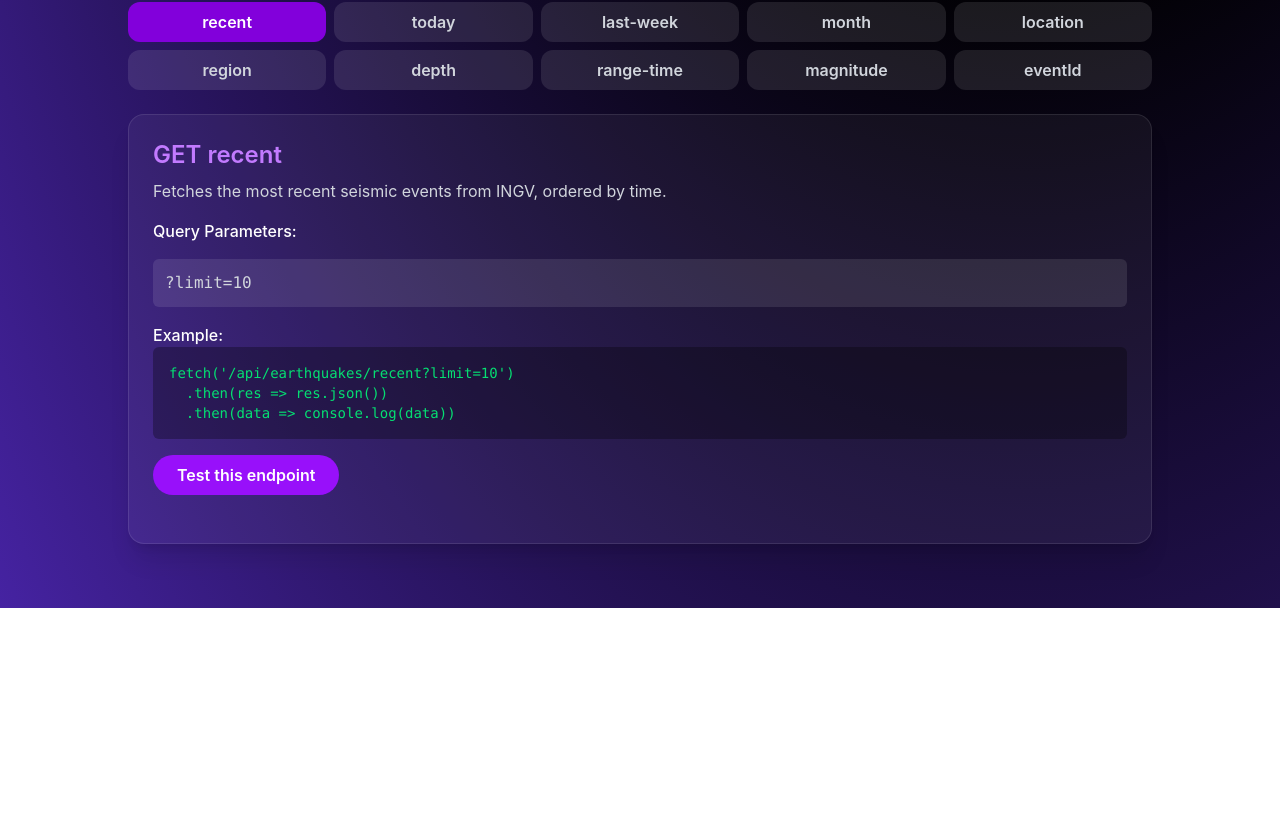
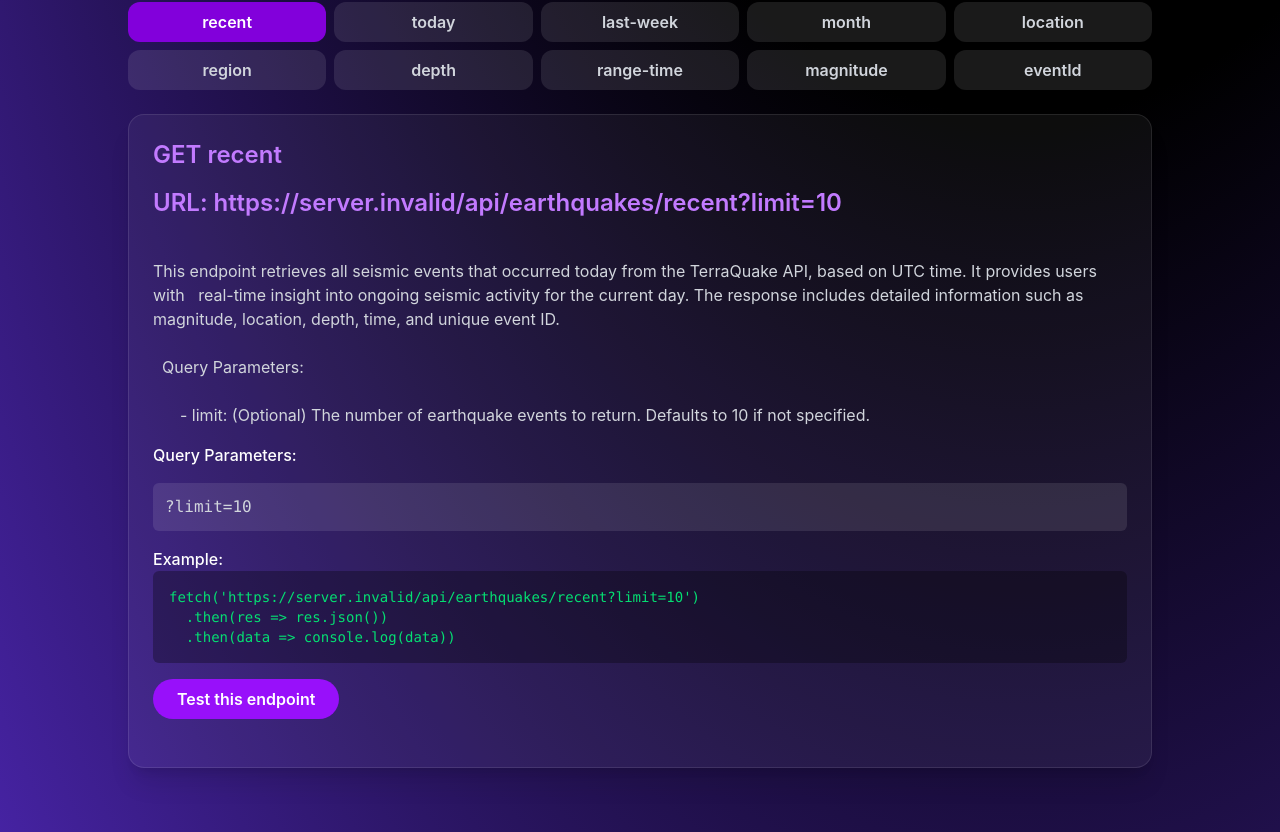
Before and after one commit to yash25hemnani/TerraQuakeApi, a React (Vite) app in the folder frontend/: page / in a window 1280 px wide. Shown: the part 2144-2976 px from the top of the page. Before the commit the page ends 2752 px from the top, so only its background shows below. Built offline with nearby package versions, Linux system fonts and the light colour scheme; no server answers.

Commit message:
update description endpont earthquakes

```diff
--- a/frontend/src/components/apiDocs/apiDocsEarthquakes.jsx
+++ b/frontend/src/components/apiDocs/apiDocsEarthquakes.jsx
@@ -10,60 +10,104 @@ export default function ApiDocsEarthquakes() {
   const endpoints = [
     {
       title: 'recent',
-      description:
-        'Fetches the most recent seismic events from INGV, ordered by time.',
+      description: `
+This endpoint retrieves all seismic events that occurred today from the TerraQuake API, based on UTC time. It provides users with   real-time insight into ongoing seismic activity for the current day. The response includes detailed information such as magnitude, location, depth, time, and unique event ID.
+
+  Query Parameters:
+
+      - limit: (Optional) The number of earthquake events to return. Defaults to 10 if not specified.`,
       query: '?limit=10',
       example: '/api/earthquakes/recent?limit=10',
       method: 'GET',
     },
     {
       title: 'today',
-      description: 'Fetches all seismic events that occurred today (UTC time).',
+      description: `
+This endpoint retrieves all seismic events that occurred today (from 00:00 UTC to the current time) from the TerraQuake API.
+It allows users to monitor real-time seismic activity and provides a daily overview of ongoing earthquakes.
+The response includes detailed information such as magnitude, location, depth, event time, and coordinates.
+
+  Query Parameters:
+
+      - limit: (Optional) The number of earthquake events to return. Default is 10 if not provided.`,
       query: '?limit=10',
       example: '/api/earthquakes/today?limit=10',
       method: 'GET',
     },
     {
       title: 'last-week',
-      description: 'Fetches seismic events from the past 7 days.',
+      description: `
+This endpoint retrieves all seismic events that occurred in the last 7 days from the TerraQuake API.
+It allows users to monitor and analyze recent seismic activity over the past week, providing insights into short-term trends and regional patterns.
+
+  Query Parameters:
+
+      - limit: (Optional) The number of earthquake events to return. Default is 10 if not specified.`,
       query: '?limit=20',
       example: '/api/earthquakes/last-week?limit=20',
       method: 'GET',
     },
     {
       title: 'month',
-      description: 'Fetches seismic events for a specific year and month.',
+      description: `
+This endpoint retrieves all seismic events that occurred during a specific month and year from the TerraQuake API.
+It allows users to explore historical earthquake data for a given period. The response includes detailed event information such as magnitude, location, depth, and timestamp.
+
+  Query Parameters:
+
+      - year: (Required) The target year (e.g., 2025).
+      - month: (Required) The target month in numeric format (01 to 12).
+      - limit: (Optional) The number of events to return. Default is 10 if not specified.`,
       query: '?year=2025&month=03&limit=10',
       example: '/api/earthquakes/month?year=2025&month=03&limit=15',
       method: 'GET',
     },
     {
       title: 'location',
-      description:
-        'Fetches events for a specific location (latitude and longitude-based).',
+      description: `----`,
       query: '?lat=42.5&lon=13.4&radius=50&limit=10',
       example: '/api/earthquakes/location?lat=42.5&lon=13.4&radius=50&limit=10',
       method: 'GET',
     },
     {
       title: 'region',
-      description:
-        'Fetches events that occurred within a specific Italian region.',
+      description: `
+This endpoint retrieves all seismic events that occurred within a specific Italian region from the TerraQuake API.
+It allows users to filter earthquakes by regional boundaries for localized seismic analysis. The response includes key data such as magnitude, location, depth, and time.
+
+  Query Parameters:
+
+      - region: (Required) The name of the Italian region to filter by (e.g., Campania, Sicilia, Lazio). Case-insensitive.
+      - limit: (Optional) The number of events to return. Defaults to 10 if not specified.`,
       query: '?region=Campania&limit=10',
       example: '/api/earthquakes/region?region=Campania&limit=10',
       method: 'GET',
     },
     {
       title: 'depth',
-      description:
-        'Fetches events with a specified focal depth (in kilometers).',
+      description: `
+This endpoint retrieves all seismic events that occurred at a specific focal depth, measured in kilometers, from the TerraQuake API.
+It allows users to analyze earthquakes based on their depth, which can help assess their potential surface impact.
+
+  Query parameters:
+
+      - depth: (Required) The focal depth of the earthquakes in kilometers (e.g., 10).
+      - limit: (Optional) The number of events to return. Default is 10 if not specified.`,
       query: '?depth=10&limit=10',
       example: '/api/earthquakes/depth?depth=10&limit=10',
       method: 'GET',
     },
     {
       title: 'range-time',
-      description: 'Fetches events that occurred between two specific dates.',
+      description: `
+This endpoint retrieves all seismic events that occurred within a specific time range, using a custom start and end date.
+It allows users to query historical earthquake data over any desired period, making it ideal for research, reports, or time-based visualizations.
+
+  Query Parameters:
+
+      - startdate: (Required) The start date of the time range (format: YYYY-MM-DD).
+      - enddate: (Required) The end date of the time range (format: YYYY-MM-DD).
+      - limit: (Optional) The number of earthquake events to return. Default is 10 if not specified.`,
       query: '?startdate=2025-01-01&enddate=2025-03-30&limit=10',
       example:
         '/api/earthquakes/range-time?startdate=2025-01-01&enddate=2025-03-30&limit=10',
@@ -71,14 +115,27 @@ export default function ApiDocsEarthquakes() {
     },
     {
       title: 'magnitude',
-      description: 'Fetches events with a specific magnitude (e.g., ≥ 1.0).',
+      description: `
+This endpoint retrieves all seismic events that have a specific or greater magnitude from the TerraQuake API.
+It is useful for filtering earthquakes based on their strength and analyzing seismic intensity patterns over time or regions.
+
+  Query Parameters:
+
+      - mag: (Required) Minimum magnitude to filter by (e.g., 2 will return all events with magnitude ≥ 2.0).
+      - limit: (Optional) Number of earthquake events to return. Default is 10 if not specified.`,
       query: '?mag=1&limit=10',
       example: '/api/earthquakes/magnitude?mag=1&limit=10',
       method: 'GET',
     },
     {
       title: 'eventId',
-      description: 'Fetches a single seismic event by its unique event ID.',
+      description: `
+This endpoint retrieves a specific seismic event by its unique event ID from the TerraQuake API.
+It allows users to access detailed information about a single earthquake event, including magnitude, location, depth, and precise timestamp.
+
+  Query Parameters:
+
+      - eventId: (Required) The unique identifier of the earthquake event to retrieve.`,
       query: '?eventId=43410122',
       example: '/api/earthquakes/eventId?eventId=43410122',
       method: 'GET',
@@ -142,9 +199,21 @@ export default function ApiDocsEarthquakes() {
               className='bg-white/5 border border-white/10 rounded-2xl p-6 shadow-xl'
             >
               <h2 className='text-2xl font-semibold text-purple-400 mb-2'>
-                {ep.method} {ep.title}
+                <div className='flex flex-col gap-4'>
+                  <span>
+                    {ep.method} {ep.title}
+                  </span>
+                  <span className='overflow-auto whitespace-pre'>
+                    URL: {URL}
+                    {ep.example}
+                  </span>
+                </div>
               </h2>
-              <p className='text-gray-300 mb-4'>{ep.description}</p>
+              <p
+                className='text-gray-300 mt-4 mb-4 whitespace-pre-wrap'
+              >
+                {ep.description}
+              </p>
 
               <div className='mb-4'>
                 <p className='text-white font-medium mb-4'>Query Parameters:</p>
@@ -156,7 +225,7 @@ export default function ApiDocsEarthquakes() {
               <div className='mb-4'>
                 <p className='text-white font-medium'>Example:</p>
                 <pre className='bg-black/30 text-green-400 text-sm rounded-md p-4 overflow-auto whitespace-pre'>
-                  {`fetch('${ep.example}')
+                  {`fetch('${URL}${ep.example}')
   .then(res => res.json())
   .then(data => console.log(data))`}
                 </pre>
```
Also changed, not shown: 2 other files (tests, documents, lock files or other folders).
